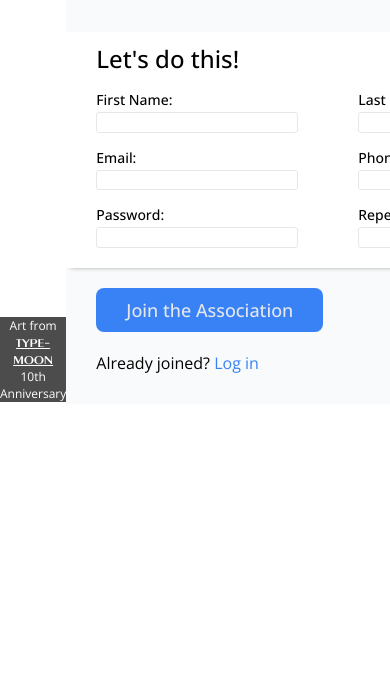
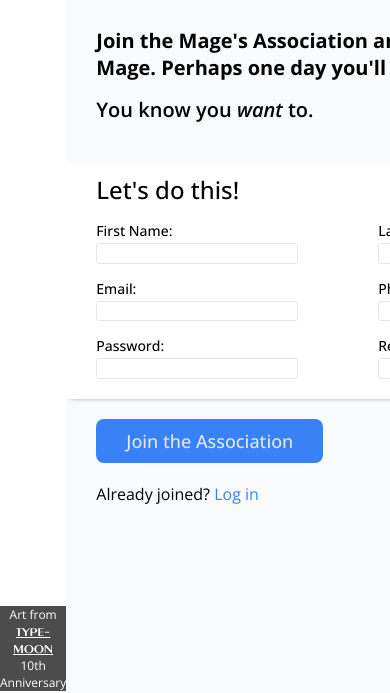
Before and after one commit to haris-nine/signup-form, a plain HTML site: page index.html in a window 390 px wide. Shown: the part 151-844 px from the top of the page. Drawn offline with Linux system fonts and the light colour scheme.

Commit message:
fixed up the side-banner propertions and signup
had to use a laptop, but its finally done (coding on phones sucks doubly
so, cant even see if the webpage looks alright smh

```diff
--- a/index.html
+++ b/index.html
@@ -6,11 +6,6 @@
   <meta name="viewport" content="width=device-width, initial-scale=1">
 
   <title>Sign Up Form</title>
-
-  <!-- HTML -->
-
-
-  <!-- Custom Styles -->
   <link rel="stylesheet" href="style.css">
 </head>
 
@@ -24,6 +19,7 @@
   </section>
 
     <main id="main">
+  	  <div id="sign-up">
         <section id="heading">
           <h1>Join the Mage's Association and register as a Mage. Perhaps one day you'll reach <em>The Root</em>.</h1>
           <p>You know you <em>want</em> to.</p>
@@ -66,6 +62,7 @@
           <label id="btn" for="submit-form" tabindex="0">Join the Association</label>
           <p id="log-in">Already joined? <a href="#">Log in</a></p>
         </div>
+      </div>
   	</main>
 </body>
 </html>
--- a/style.css
+++ b/style.css
@@ -23,6 +23,9 @@ em {
 	font-family: openSans-italic;
 }
 
+html, body {
+    height:100%;
+}
 
 body {
     display: flex;
@@ -34,7 +37,7 @@ body {
 	background-size: 100%;
 	background-repeat: no-repeat;
 	background-image: url("images/side-banner.jpg");
-	flex: 1.1;
+	flex: 1.2;
 	position: relative;
 	display: flex;
 	align-items: stretch;
@@ -78,6 +81,9 @@ u {
 	flex: 2;
 	background-color: #F9FAFB;
 	padding-top: 20px;
+	display: flex;
+	flex-direction: column;
+	justify-content: center;
 }
 
 h1 {
@@ -101,7 +107,7 @@ form {
 fieldset {
 	display: flex;
 	border: none;
-	gap: 60px;
+	gap: 80px;
 	margin-top: 15px;
 }
 
```
Lines whose indentation alone changed are shown as unchanged.
